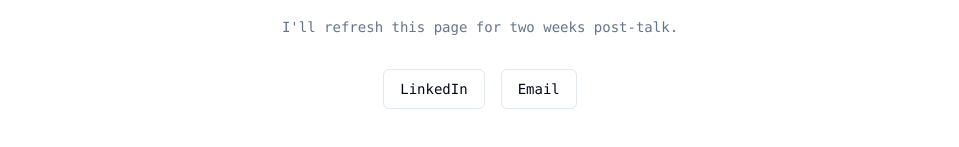
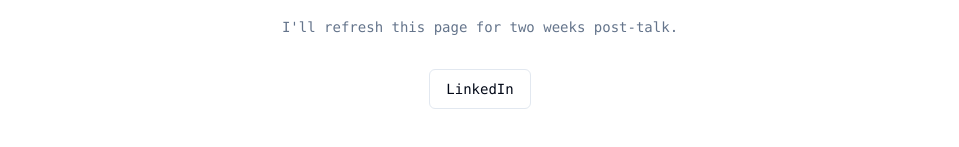
Before and after one commit to adeen-atif/eportfolio2.0, a React (Vite) app: page /rt-ai in a window 1280 px wide. Shown: the part 4019-4166 px from the top of the page, without its empty margins (160-1119 px from the left). Built offline with nearby package versions, Linux system fonts and the light colour scheme.

Commit message:
Update RealtimeAI.tsx

```diff
--- a/src/pages/RealtimeAI.tsx
+++ b/src/pages/RealtimeAI.tsx
@@ -399,9 +399,9 @@ else -> auto_decline (reason="risk_high")`}
             <Button variant="outline" onClick={() => window.open('https://www.linkedin.com/in/adeenatif', '_blank')} className="w-full sm:w-auto">
               LinkedIn
             </Button>
-            <Button variant="outline" onClick={() => window.open('mailto:adeen@example.com', '_blank')} className="w-full sm:w-auto">
+            {/* <Button variant="outline" onClick={() => window.open('mailto:adeen@example.com', '_blank')} className="w-full sm:w-auto">
               Email
-            </Button>
+            </Button> */}
           </div>
         </div>
       </section>
```
